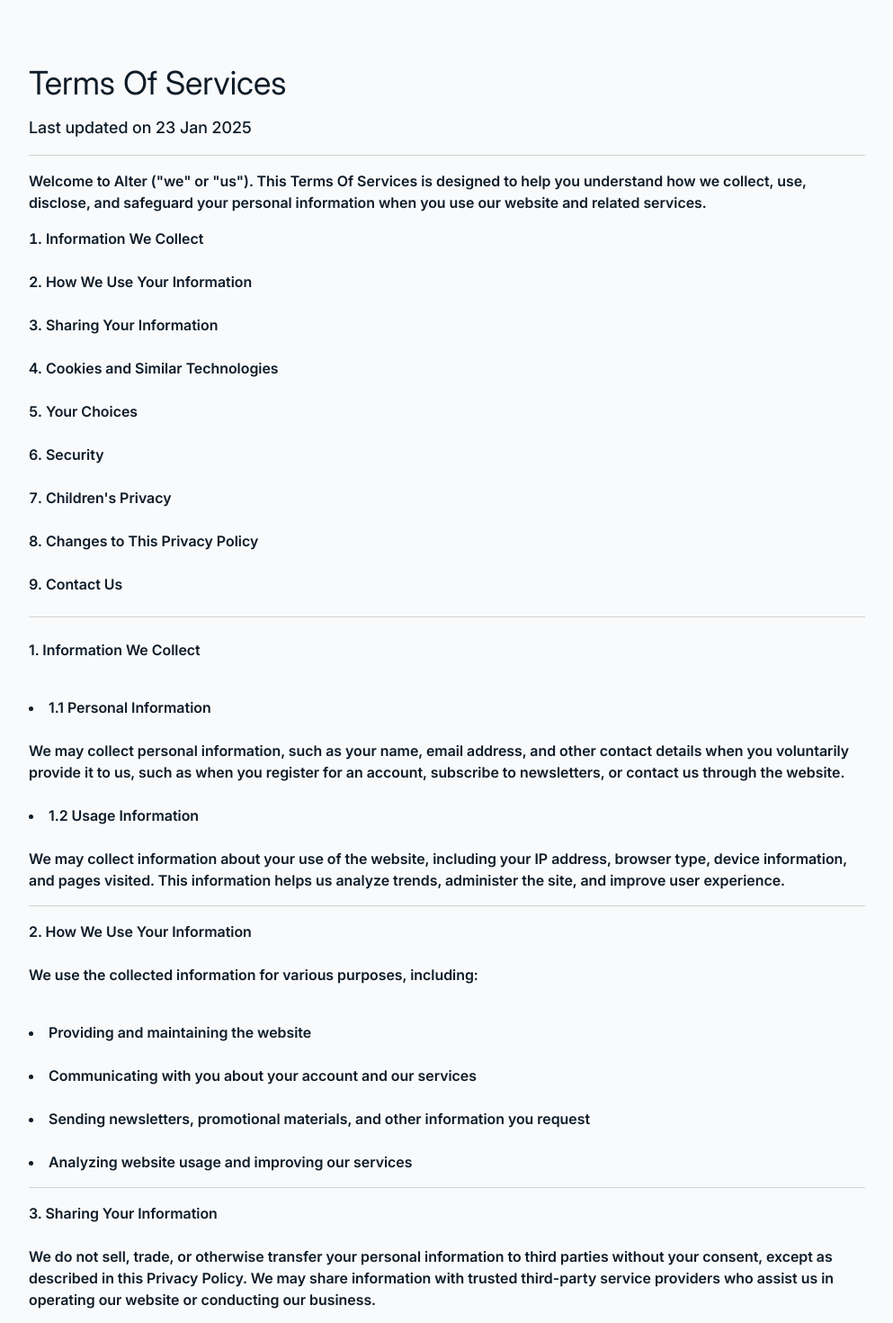
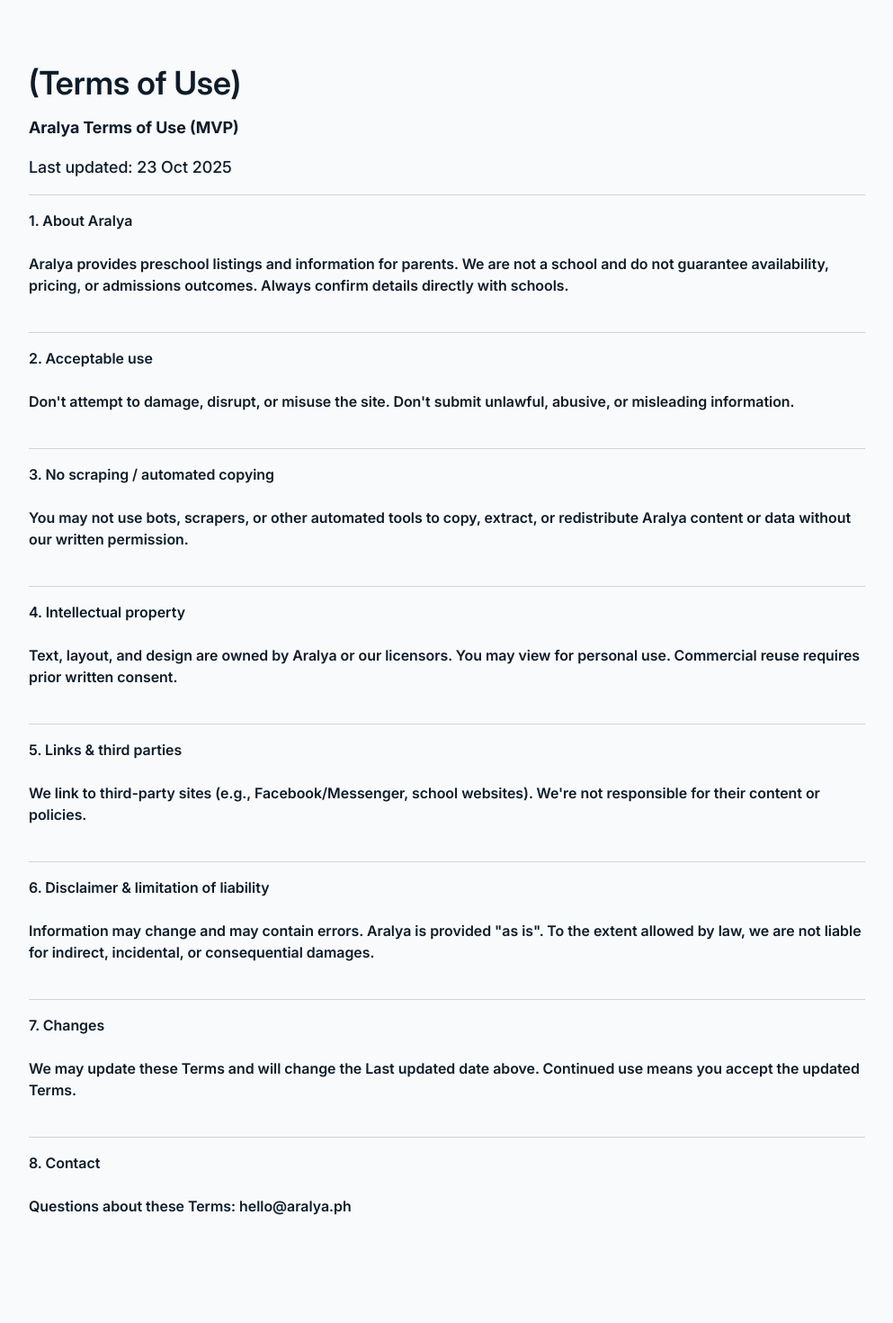
Before and after one commit to philtechphilips/aralya, a Next.js app: page /terms-of-services in a window 1280 px wide. Shown: the part 60-1530 px from the top of the page at 90% size, without its empty margins (143-1136 px from the left). Built offline with nearby package versions, Linux system fonts and the light colour scheme.

Commit message:
fix: UI fixes

```diff
--- a/src/app/contact/page.tsx
+++ b/src/app/contact/page.tsx
@@ -6,7 +6,7 @@
 const Contact = () => {
   return (
     <>
-      <section className="w-full bg-cover bg-center min-h-screen flex flex-col items-center pb-40 px-5 bg-[#F9FAFB]">
+      <section className="w-full bg-cover bg-center min-h-screen flex flex-col items-center pb-40 px-5 bg-purple-50">
         <div className="w-full flex items-center justify-center md:px-10 pt-5 md:pt-0">
           <Navbar textColor="black" />
         </div>
--- a/src/app/privacy-policy/page.jsx
+++ b/src/app/privacy-policy/page.jsx
@@ -12,173 +12,107 @@
         </div>
 
         <div className="pt-13 flex flex-col md:w-[930px]  w-full px-0 md:px-0 mt-20">
-          <h3 className="text-4xl text-[#0E1C29]">Privacy Policy</h3>
+          <h3 className="text-4xl text-[#0E1C29] font-semibold">(Privacy Policy)</h3>
+          <p className="text-lg text-[#0E1C29] font-bold mt-4">
+          Aralya Privacy Policy (MVP)
+          </p>
           <p className="text-lg text-[#0E1C29] font-medium mt-4">
-            Last updated on 23 Jan 2025
+            Last updated: 23 Oct 2025
           </p>
 
           <div className="w-full h-0.25 bg-[#d3d3d3] mt-4 mb-4"></div>
 
-          <p className="text-[#0E1C29] font-semibold">
-            Welcome to Alter ("we" or "us"). This Privacy Policy is designed to
-            help you understand how we collect, use, disclose, and safeguard
-            your personal information when you use our website and related
-            services.
+          <p className="text-[#0E1C29] font-semibold mb-6">
+            Who we are
+          </p>
+          <p className="text-[#0E1C29] font-semibold mb-6">
+            Aralya ("we", "us") helps parents compare preschools in Metro Manila.
+          </p>
+          <p className="text-[#0E1C29] font-semibold mb-6">
+            Contact: hello@aralya.ph
           </p>
 
-          <ul className="list-decimal list-inside mt-4 flex flex-col gap-6">
-            <li className="text-[#0E1C29] font-semibold">
-              Information We Collect
-            </li>
-            <li className="text-[#0E1C29] font-semibold">
-              How We Use Your Information
-            </li>
-            <li className="text-[#0E1C29] font-semibold">
-              Sharing Your Information
-            </li>
-            <li className="text-[#0E1C29] font-semibold">
-              Cookies and Similar Technologies
-            </li>
-            <li className="text-[#0E1C29] font-semibold">Your Choices</li>
-            <li className="text-[#0E1C29] font-semibold">Security</li>
-            <li className="text-[#0E1C29] font-semibold">Children's Privacy</li>
-            <li className="text-[#0E1C29] font-semibold">
-              Changes to This Privacy Policy
-            </li>
-            <li className="text-[#0E1C29] font-semibold">Contact Us</li>
-          </ul>
-
-          <div className="w-full h-0.25 bg-[#d3d3d3] my-6"></div>
+          <div className="w-full h-0.25 bg-[#d3d3d3] mt-4 mb-4"></div>
 
           <p className="text-[#0E1C29] font-semibold mb-6">
-            1. Information We Collect
+           1. What we collect
           </p>
-          <ul className="list-disc list-inside mt-4 flex flex-col gap-6 text-[#0E1C29] font-semibold">
-            <li>
-              1.1 Personal Information
-              <p className="mt-6">
-                We may collect personal information, such as your name, email
-                address, and other contact details when you voluntarily provide
-                it to us, such as when you register for an account, subscribe to
-                newsletters, or contact us through the website.
-              </p>
-            </li>
-
-            <li>
-              1.2 Usage Information
-              <p className="mt-6">
-                We may collect information about your use of the website,
-                including your IP address, browser type, device information, and
-                pages visited. This information helps us analyze trends,
-                administer the site, and improve user experience.
-              </p>
-            </li>
+          <ul className="list-disc list-inside mt-4 flex flex-col gap-4 text-[#0E1C29] font-semibold">
+            <li>Usage data (pages viewed, buttons clicked like Call / Message on Facebook, device info) via Google Analytics and Meta Pixel.</li>
+            <li>Messages you send us (e.g., via Facebook Messenger or forms).</li>
+            <li>School corrections/suggestions you submit.</li>
           </ul>
 
           <div className="w-full h-0.25 bg-[#d3d3d3] mt-4 mb-4"></div>
 
           <p className="text-[#0E1C29] font-semibold mb-6">
-            2. How We Use Your Information
+            2. Why we collect it
           </p>
-
           <p className="text-[#0E1C29] font-semibold mb-6">
-            We use the collected information for various purposes, including:
-          </p>
-
-          <ul className="list-disc list-inside mt-4 flex flex-col gap-6 text-[#0E1C29] font-semibold">
-            <li>Providing and maintaining the website</li>
-
-            <li>Communicating with you about your account and our services</li>
-
-            <li>
-              Sending newsletters, promotional materials, and other information
-              you request
-            </li>
-
-            <li>Analyzing website usage and improving our services</li>
-          </ul>
-
-          <div className="w-full h-0.25 bg-[#d3d3d3] mt-4 mb-4"></div>
-
-          <p className="text-[#0E1C29] font-semibold mb-6">
-            3. Sharing Your Information
-          </p>
-
-          <p className="text-[#0E1C29] font-semibold mb-6">
-            We do not sell, trade, or otherwise transfer your personal
-            information to third parties without your consent, except as
-            described in this Privacy Policy. We may share information with
-            trusted third-party service providers who assist us in operating our
-            website or conducting our business.
+            To operate and improve Aralya, fix issues, understand which pages/filters help parents, and respond to your requests.
           </p>
 
           <div className="w-full h-0.25 bg-[#d3d3d3] mt-4 mb-4"></div>
 
           <p className="text-[#0E1C29] font-semibold mb-6">
-            4. Cookies and Similar Technologies
+           3.  Sharing
           </p>
-
           <p className="text-[#0E1C29] font-semibold mb-6">
-            We use cookies and similar technologies to enhance your experience
-            on our website. You can control cookies through your browser
-            settings, but disabling them may affect your ability to use certain
-            features of the site.
-          </p>
-
-          <div className="w-full h-0.25 bg-[#d3d3d3] mt-4 mb-4"></div>
-
-          <p className="text-[#0E1C29] font-semibold mb-6">5. Your Choices</p>
-
-          <p className="text-[#0E1C29] font-semibold mb-6">
-            You can manage your communication preferences by unsubscribing from
-            newsletters or adjusting your account settings. You may also contact
-            us to update or delete your personal information.
-          </p>
-
-          <div className="w-full h-0.25 bg-[#d3d3d3] mt-4 mb-4"></div>
-
-          <p className="text-[#0E1C29] font-semibold mb-6">6. Security</p>
-
-          <p className="text-[#0E1C29] font-semibold mb-6">
-            We take reasonable measures to protect the security of your personal
-            information. However, no method of transmission over the internet or
-            electronic storage is completely secure. Therefore, we cannot
-            guarantee absolute security.
+            We use trusted service providers (hosting, analytics). We don't sell your personal information.
           </p>
 
           <div className="w-full h-0.25 bg-[#d3d3d3] mt-4 mb-4"></div>
 
           <p className="text-[#0E1C29] font-semibold mb-6">
-            7. Children's Privacy
+            4. Cookies & analytics
           </p>
-
           <p className="text-[#0E1C29] font-semibold mb-6">
-            Our website is not directed to individuals under the age of 18. If
-            you become aware that a child has provided us with personal
-            information, please contact us, and we will take steps to remove
-            such information.
+            We use cookies to measure usage and improve the site. You can block cookies in your browser. See Google and Meta for how they use data from their tools.
           </p>
 
           <div className="w-full h-0.25 bg-[#d3d3d3] mt-4 mb-4"></div>
 
           <p className="text-[#0E1C29] font-semibold mb-6">
-            8. Changes to This Privacy Policy
+            5. Your choices
           </p>
-
           <p className="text-[#0E1C29] font-semibold mb-6">
-            We may update this Privacy Policy periodically. We will notify you
-            of any changes by posting the new Privacy Policy on this page. Your
-            continued use of the website after such modifications will
-            constitute your acknowledgment of the modified Privacy Policy.
+            Email hello@aralya.ph to request access, correction, or deletion of information you shared with us.
           </p>
 
           <div className="w-full h-0.25 bg-[#d3d3d3] mt-4 mb-4"></div>
 
-          <p className="text-[#0E1C29] font-semibold mb-6">9. Contact Us</p>
+          <p className="text-[#0E1C29] font-semibold mb-6">
+            6. Data security
+          </p>
+          <p className="text-[#0E1C29] font-semibold mb-6">
+            We use reputable providers and limit access. No method is 100% secure, but we work to protect your data.
+          </p>
+
+          <div className="w-full h-0.25 bg-[#d3d3d3] mt-4 mb-4"></div>
 
           <p className="text-[#0E1C29] font-semibold mb-6">
-            If you have any questions about this Privacy Policy, please contact
-            us at alter@support.com
+            7. Children
+          </p>
+          <p className="text-[#0E1C29] font-semibold mb-6">
+            Aralya is for parents/guardians. If you believe a child provided personal data here, contact us.
+          </p>
+
+          <div className="w-full h-0.25 bg-[#d3d3d3] mt-4 mb-4"></div>
+
+          <p className="text-[#0E1C29] font-semibold mb-6">
+            8. Updates
+          </p>
+          <p className="text-[#0E1C29] font-semibold mb-6">
+            We may update this page and will change the Last updated date above.
+          </p>
+
+          <div className="w-full h-0.25 bg-[#d3d3d3] mt-4 mb-4"></div>
+
+          <p className="text-[#0E1C29] font-semibold mb-6">
+            9. Contact
+          </p>
+          <p className="text-[#0E1C29] font-semibold mb-6">
+            Questions or requests: hello@aralya.ph
           </p>
         </div>
       </section>
--- a/src/app/terms-of-services/page.tsx
+++ b/src/app/terms-of-services/page.tsx
@@ -11,175 +11,84 @@
         </div>
 
         <div className="pt-13 flex flex-col md:w-[930px]  w-full px-0 md:px-0 mt-20">
-          <h3 className="text-4xl text-[#0E1C29]">Terms Of Services</h3>
+          <h3 className="text-4xl text-[#0E1C29] font-semibold">(Terms of Use)</h3>
+          <p className="text-lg text-[#0E1C29] font-bold mt-4">
+            Aralya Terms of Use (MVP)
+          </p>
           <p className="text-lg text-[#0E1C29] font-medium mt-4">
-            Last updated on 23 Jan 2025
-          </p>
-
-          <div className="w-full h-0.25 bg-[#d3d3d3] mt-4 mb-4"></div>
-
-          <p className="text-[#0E1C29] font-semibold">
-            Welcome to Alter (&quot;we&quot; or &quot;us&quot;). This Terms Of
-            Services is designed to help you understand how we collect, use,
-            disclose, and safeguard your personal information when you use our
-            website and related services.
-          </p>
-
-          <ul className="list-decimal list-inside mt-4 flex flex-col gap-6">
-            <li className="text-[#0E1C29] font-semibold">
-              Information We Collect
-            </li>
-            <li className="text-[#0E1C29] font-semibold">
-              How We Use Your Information
-            </li>
-            <li className="text-[#0E1C29] font-semibold">
-              Sharing Your Information
-            </li>
-            <li className="text-[#0E1C29] font-semibold">
-              Cookies and Similar Technologies
-            </li>
-            <li className="text-[#0E1C29] font-semibold">Your Choices</li>
-            <li className="text-[#0E1C29] font-semibold">Security</li>
-            <li className="text-[#0E1C29] font-semibold">
-              Children&apos;s Privacy
-            </li>
-            <li className="text-[#0E1C29] font-semibold">
-              Changes to This Privacy Policy
-            </li>
-            <li className="text-[#0E1C29] font-semibold">Contact Us</li>
-          </ul>
-
-          <div className="w-full h-0.25 bg-[#d3d3d3] my-6"></div>
-
-          <p className="text-[#0E1C29] font-semibold mb-6">
-            1. Information We Collect
-          </p>
-          <ul className="list-disc list-inside mt-4 flex flex-col gap-6 text-[#0E1C29] font-semibold">
-            <li>
-              1.1 Personal Information
-              <p className="mt-6">
-                We may collect personal information, such as your name, email
-                address, and other contact details when you voluntarily provide
-                it to us, such as when you register for an account, subscribe to
-                newsletters, or contact us through the website.
-              </p>
-            </li>
-
-            <li>
-              1.2 Usage Information
-              <p className="mt-6">
-                We may collect information about your use of the website,
-                including your IP address, browser type, device information, and
-                pages visited. This information helps us analyze trends,
-                administer the site, and improve user experience.
-              </p>
-            </li>
-          </ul>
-
-          <div className="w-full h-0.25 bg-[#d3d3d3] mt-4 mb-4"></div>
-
-          <p className="text-[#0E1C29] font-semibold mb-6">
-            2. How We Use Your Information
-          </p>
-
-          <p className="text-[#0E1C29] font-semibold mb-6">
-            We use the collected information for various purposes, including:
-          </p>
-
-          <ul className="list-disc list-inside mt-4 flex flex-col gap-6 text-[#0E1C29] font-semibold">
-            <li>Providing and maintaining the website</li>
-
-            <li>Communicating with you about your account and our services</li>
-
-            <li>
-              Sending newsletters, promotional materials, and other information
-              you request
-            </li>
-
-            <li>Analyzing website usage and improving our services</li>
-          </ul>
-
-          <div className="w-full h-0.25 bg-[#d3d3d3] mt-4 mb-4"></div>
-
-          <p className="text-[#0E1C29] font-semibold mb-6">
-            3. Sharing Your Information
-          </p>
-
-          <p className="text-[#0E1C29] font-semibold mb-6">
-            We do not sell, trade, or otherwise transfer your personal
-            information to third parties without your consent, except as
-            described in this Privacy Policy. We may share information with
-            trusted third-party service providers who assist us in operating our
-            website or conducting our business.
+            Last updated: 23 Oct 2025
           </p>
 
           <div className="w-full h-0.25 bg-[#d3d3d3] mt-4 mb-4"></div>
 
           <p className="text-[#0E1C29] font-semibold mb-6">
-            4. Cookies and Similar Technologies
+           1. About Aralya
           </p>
-
           <p className="text-[#0E1C29] font-semibold mb-6">
-            We use cookies and similar technologies to enhance your experience
-            on our website. You can control cookies through your browser
-            settings, but disabling them may affect your ability to use certain
-            features of the site.
-          </p>
-
-          <div className="w-full h-0.25 bg-[#d3d3d3] mt-4 mb-4"></div>
-
-          <p className="text-[#0E1C29] font-semibold mb-6">5. Your Choices</p>
-
-          <p className="text-[#0E1C29] font-semibold mb-6">
-            You can manage your communication preferences by unsubscribing from
-            newsletters or adjusting your account settings. You may also contact
-            us to update or delete your personal information.
-          </p>
-
-          <div className="w-full h-0.25 bg-[#d3d3d3] mt-4 mb-4"></div>
-
-          <p className="text-[#0E1C29] font-semibold mb-6">6. Security</p>
-
-          <p className="text-[#0E1C29] font-semibold mb-6">
-            We take reasonable measures to protect the security of your personal
-            information. However, no method of transmission over the internet or
-            electronic storage is completely secure. Therefore, we cannot
-            guarantee absolute security.
+            Aralya provides preschool listings and information for parents. We are not a school and do not guarantee availability, pricing, or admissions outcomes. Always confirm details directly with schools.
           </p>
 
           <div className="w-full h-0.25 bg-[#d3d3d3] mt-4 mb-4"></div>
 
           <p className="text-[#0E1C29] font-semibold mb-6">
-            7. Children&apos;s Privacy
+            2. Acceptable use
           </p>
-
           <p className="text-[#0E1C29] font-semibold mb-6">
-            Our website is not directed to individuals under the age of 18. If
-            you become aware that a child has provided us with personal
-            information, please contact us, and we will take steps to remove
-            such information.
+            Don't attempt to damage, disrupt, or misuse the site. Don't submit unlawful, abusive, or misleading information.
           </p>
 
           <div className="w-full h-0.25 bg-[#d3d3d3] mt-4 mb-4"></div>
 
           <p className="text-[#0E1C29] font-semibold mb-6">
-            8. Changes to This Privacy Policy
+            3. No scraping / automated copying
           </p>
-
           <p className="text-[#0E1C29] font-semibold mb-6">
-            We may update this Privacy Policy periodically. We will notify you
-            of any changes by posting the new Privacy Policy on this page. Your
-            continued use of the website after such modifications will
-            constitute your acknowledgment of the modified Privacy Policy.
+            You may not use bots, scrapers, or other automated tools to copy, extract, or redistribute Aralya content or data without our written permission.
           </p>
 
           <div className="w-full h-0.25 bg-[#d3d3d3] mt-4 mb-4"></div>
 
-          <p className="text-[#0E1C29] font-semibold mb-6">9. Contact Us</p>
+          <p className="text-[#0E1C29] font-semibold mb-6">
+            4. Intellectual property
+          </p>
+          <p className="text-[#0E1C29] font-semibold mb-6">
+            Text, layout, and design are owned by Aralya or our licensors. You may view for personal use. Commercial reuse requires prior written consent.
+          </p>
+
+          <div className="w-full h-0.25 bg-[#d3d3d3] mt-4 mb-4"></div>
 
           <p className="text-[#0E1C29] font-semibold mb-6">
-            If you have any questions about this Privacy Policy, please contact
-            us at alter@support.com
+            5. Links & third parties
+          </p>
+          <p className="text-[#0E1C29] font-semibold mb-6">
+            We link to third-party sites (e.g., Facebook/Messenger, school websites). We're not responsible for their content or policies.
+          </p>
+
+          <div className="w-full h-0.25 bg-[#d3d3d3] mt-4 mb-4"></div>
+
+          <p className="text-[#0E1C29] font-semibold mb-6">
+            6. Disclaimer & limitation of liability
+          </p>
+          <p className="text-[#0E1C29] font-semibold mb-6">
+            Information may change and may contain errors. Aralya is provided "as is". To the extent allowed by law, we are not liable for indirect, incidental, or consequential damages.
+          </p>
+
+          <div className="w-full h-0.25 bg-[#d3d3d3] mt-4 mb-4"></div>
+
+          <p className="text-[#0E1C29] font-semibold mb-6">
+            7. Changes
+          </p>
+          <p className="text-[#0E1C29] font-semibold mb-6">
+            We may update these Terms and will change the Last updated date above. Continued use means you accept the updated Terms.
+          </p>
+
+          <div className="w-full h-0.25 bg-[#d3d3d3] mt-4 mb-4"></div>
+
+          <p className="text-[#0E1C29] font-semibold mb-6">
+            8. Contact
+          </p>
+          <p className="text-[#0E1C29] font-semibold mb-6">
+            Questions about these Terms: hello@aralya.ph
           </p>
         </div>
       </section>
```
Also changed, not shown: src/app/directory/[slug]/page.tsx (+12 -1 lines), src/app/directory/page.tsx (+12 -12 lines), src/components/SchoolCard.tsx (+5 -5 lines).
